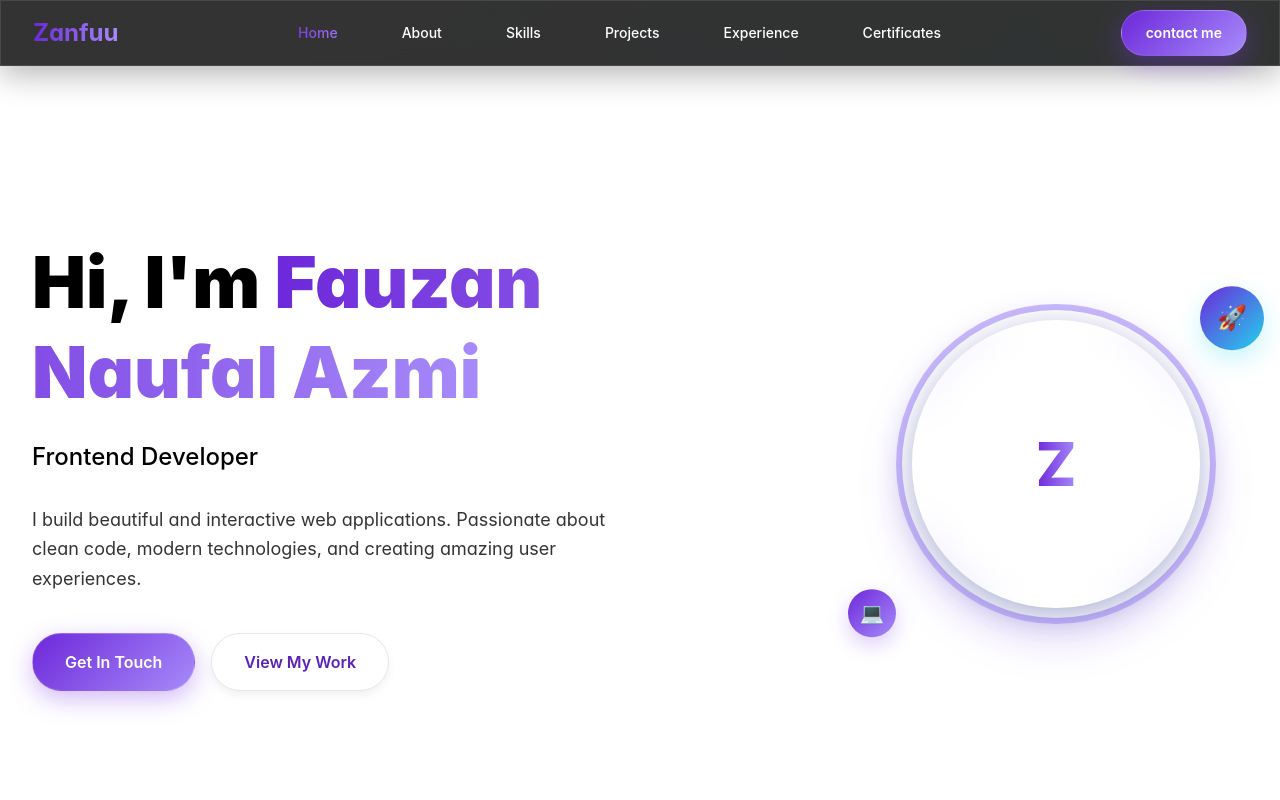
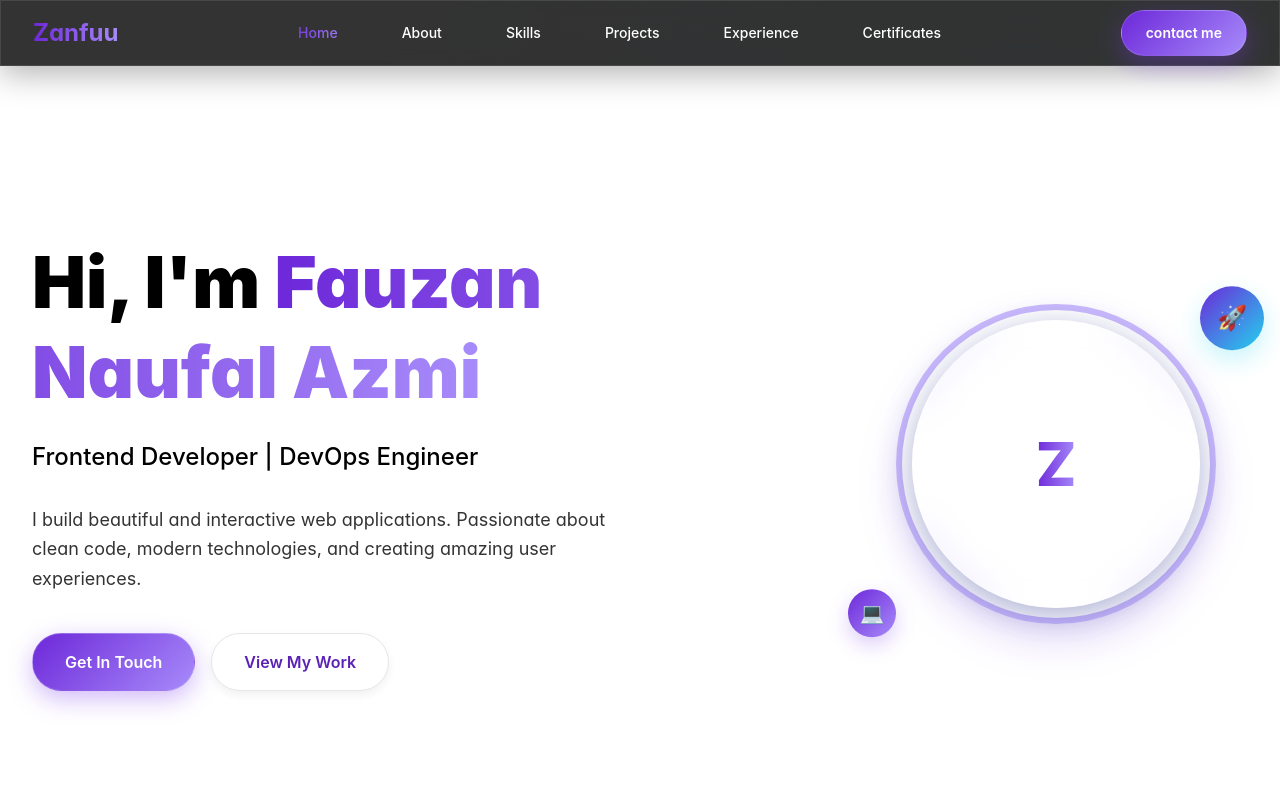
Before and after one commit to Zanfuu/Portofolio-with-NextJS, a Next.js app: page / in a window 1280 px wide. Shown: the top 800 px of the page. Built offline with nearby package versions, Linux system fonts and the light colour scheme.

Commit message:
test ci/cd with small change

```diff
--- a/components/sections/home-sections.tsx
+++ b/components/sections/home-sections.tsx
@@ -74,7 +74,7 @@ export default function HomeSection() {
               transition={{ duration: 0.8, delay: 0.4 }}
               className="text-xl md:text-2xl text-black mb-8 font-medium"
             >
-              Frontend Developer
+              Frontend Developer | DevOps Engineer
             </motion.p>
 
             <motion.p
```
